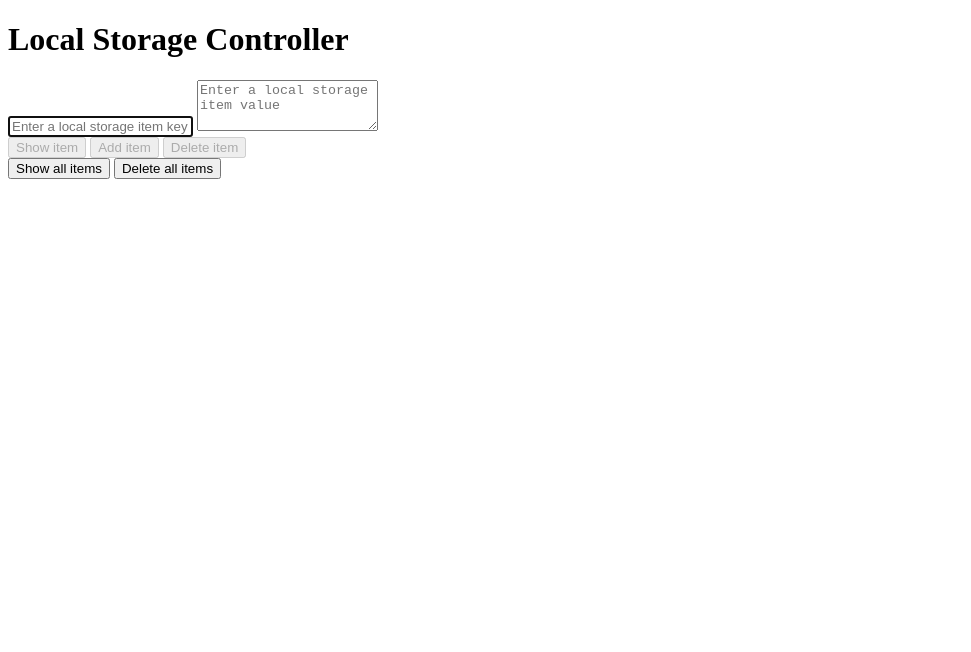
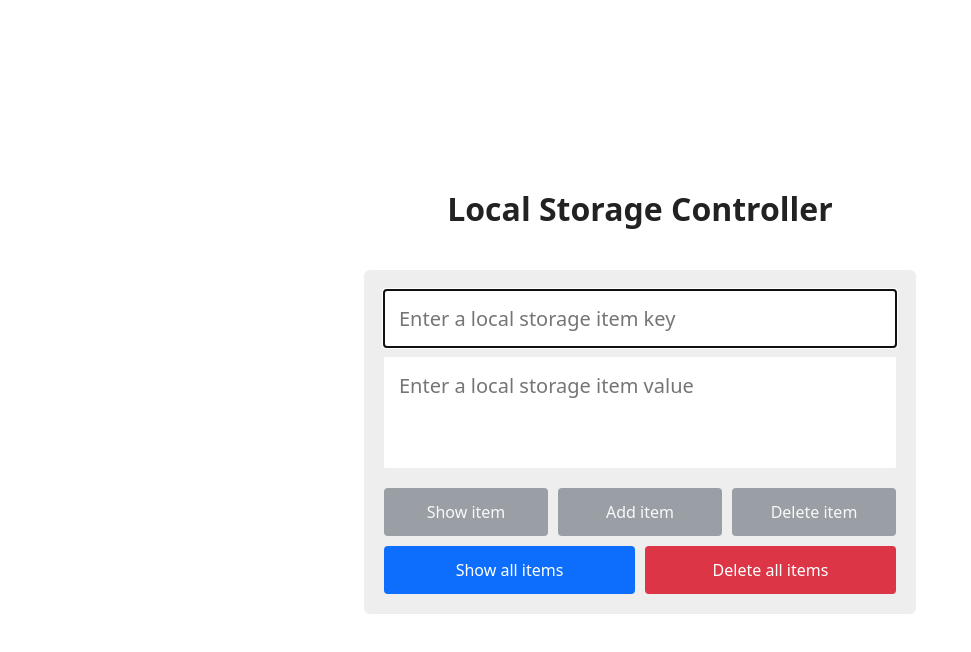
Before and after one commit to Mhmd-Tarek-Mhmd/Local-Storage-Controller, a plain HTML site: page index.html in a window 1280 px wide. Shown: the whole page, without its empty margins (0-971 px from the left). Drawn offline with Linux system fonts and the light colour scheme.

Commit message:
ADD: controller styles

```diff
--- a/index.html
+++ b/index.html
@@ -5,6 +5,144 @@
     <meta http-equiv="X-UA-Compatible" content="IE=edge" />
     <meta name="viewport" content="width=device-width, initial-scale=1.0" />
     <title>Local Storage Controller</title>
+    <style>
+      :root {
+        --base: #fff;
+        --gray: #eee;
+        --headings: #222;
+        --info: #0d6efd;
+        --danger: #dc3545;
+        --success: #198754;
+        --disabled: #6c757d;
+      }
+
+      /* Simple Reset */
+      * {
+        margin: 0;
+        padding: 0;
+        box-sizing: border-box;
+      }
+      input,
+      button,
+      textarea {
+        border: none;
+        font: inherit;
+      }
+      button {
+        color: inherit;
+        background: none;
+      }
+
+      /* Utilities */
+      .grid:not([hidden]) {
+        display: grid;
+      }
+      .center-grid {
+        display: grid;
+        place-items: center;
+      }
+
+      /* Base */
+      body {
+        color: var(--base);
+        font-family: system-ui, -apple-system, BlinkMacSystemFont, "Segoe UI",
+          Roboto, Oxygen, Ubuntu, Cantarell, "Open Sans", "Helvetica Neue",
+          sans-serif;
+      }
+      h1,
+      h2 {
+        color: var(--headings);
+      }
+      main {
+        width: 600px;
+        row-gap: 40px;
+        padding: 24px;
+        max-width: 100%;
+        min-height: 100vh;
+        text-align: center;
+        align-content: center;
+      }
+
+      /* Controller */
+      .controller {
+        row-gap: 15px;
+        padding: 20px;
+        border-radius: 6px;
+        background-color: var(--gray);
+      }
+      .controller__inputs * {
+        width: 100%;
+        padding: 15px;
+        font-size: 20px;
+        border-radius: 2px;
+      }
+      .controller__input__value {
+        resize: none;
+        margin-top: 10px;
+      }
+
+      .controller__btns {
+        gap: 10px;
+        grid-template-rows: repeat(2, 48px);
+      }
+      .controller__btns__grid {
+        gap: inherit;
+        display: inherit;
+      }
+      .controller__btns__grid:first-child {
+        grid-template-columns: repeat(3, 1fr);
+      }
+      .controller__btns__grid:last-child {
+        grid-template-columns: repeat(2, 1fr);
+      }
+
+      .controller__btn {
+        cursor: pointer;
+        border-radius: 4px;
+      }
+      .controller__btn:hover {
+        opacity: 0.8;
+      }
+      .controller__btn--info {
+        background-color: var(--info);
+      }
+      .controller__btn--danger {
+        background-color: var(--danger);
+      }
+      .controller__btn--success {
+        background-color: var(--success);
+      }
+      .controller__btn:disabled {
+        opacity: 0.65;
+        cursor: no-drop;
+        background-color: var(--disabled);
+      }
+
+      .controller__results {
+        padding: 20px;
+        overflow-x: auto;
+        background-color: var(--base);
+        border: 2px dashed var(--gray);
+      }
+      .controller__results__title {
+        font-size: 1.17rem;
+      }
+      .controller__results__title :nth-child(2) {
+        border-bottom: dashed;
+      }
+      .controller__results__list {
+        row-gap: 10px;
+        text-align: left;
+        margin-top: 15px;
+        color: firebrick;
+        white-space: nowrap;
+        list-style-type: decimal;
+        list-style-position: inside;
+      }
+      .controller__results__list ::marker {
+        color: var(--headings);
+      }
+    </style>
   </head>
   <body class="center-grid">
     <main class="center-grid">
```
